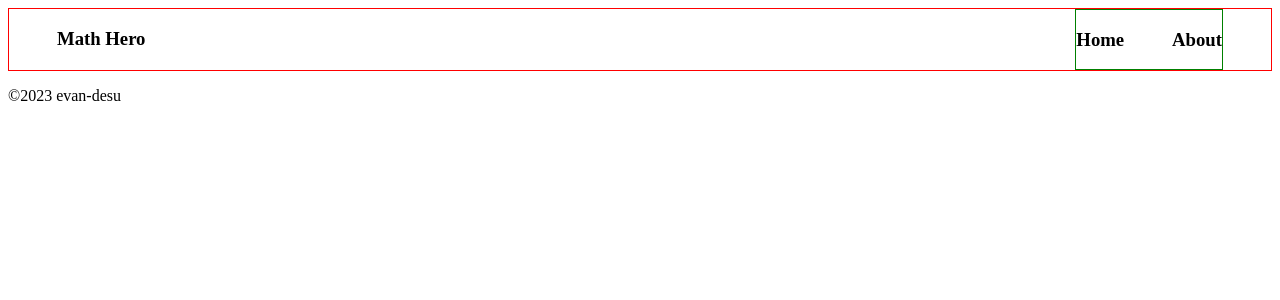
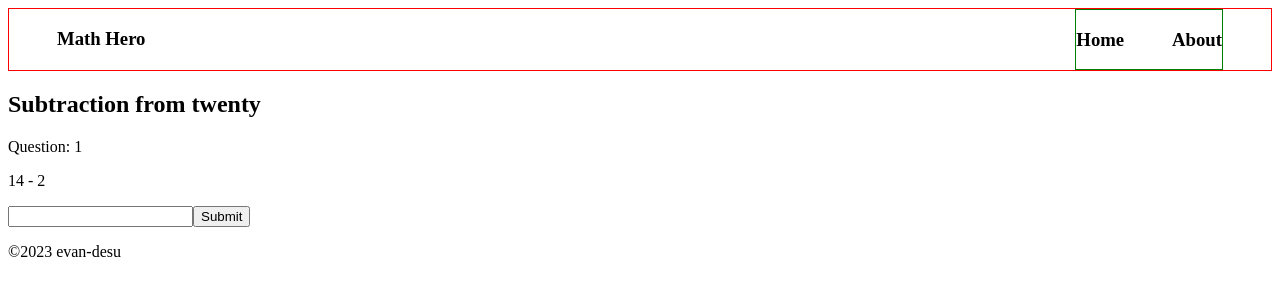
Before and after one commit to evan-desu/math-hero, a React (Create React App) app: page /subtract-under-20 in a window 1280 px wide. Shown: the top 300 px of the page. Built offline with nearby package versions, Linux system fonts and the light colour scheme.

Commit message:
feat: add function for subtraction numbers under 20

```diff
--- a/src/App.tsx
+++ b/src/App.tsx
@@ -12,8 +12,9 @@ import GradeSix from './GradeSix/GradeSix';
 import AdditionTen from './Quizzes/AdditionTen';
 import AdditionTwenty from './Quizzes/AdditionTwenty';
 import SubtractionTen from './Quizzes/SubtractionTen';
-
-
+import SubtractionTwenty from './Quizzes/SubtractionTwenty';
+import CountingTen from './Quizzes/CountingTen';
+import CountingTwenty from './Quizzes/CountingTwenty';
 
 function App() {
 
@@ -32,6 +33,9 @@ function App() {
           <Route path='/add-to-10' element={ <AdditionTen /> }/>
           <Route path='/add-to-20' element={ <AdditionTwenty /> }/>
           <Route path='/subtract-under-10' element={ <SubtractionTen /> }/>
+          <Route path='/subtract-under-20' element={ <SubtractionTwenty /> }/>
+          <Route path='/count-to-10' element={ <CountingTen /> }/>
+          <Route path='/count-to-20' element={ <CountingTwenty /> }/>
         </Routes>
         <Footer />
       </div>
--- a/src/GradeOne/GradeOne.tsx
+++ b/src/GradeOne/GradeOne.tsx
@@ -1,11 +1,5 @@
 import { useNavigate } from 'react-router-dom'
-import { generateNumber, generateEmoji } from '../MathFunctions'
 import './GradeOne.css'
-
-type QuestionProps = {
-    generateNumber: number
-    generateEmoji: string[]
-}
 
 const GradeOne = () => {
     const navigate = useNavigate();
@@ -20,12 +14,12 @@ const GradeOne = () => {
             <section className="quiz-select-selection">
                 <h2>Select a quiz:</h2>
                 <div className="quiz-button-container">
-                    <button className="quiz-btn">Counting<br></br>to 10</button>
+                    <button onClick={() => handleQuizClick("count-to-10")} className="quiz-btn">Counting<br></br>to 10</button>
                     <button onClick={() => handleQuizClick("add-to-10")} className="quiz-btn">Addition<br></br>to 10</button>
                     <button onClick={() => handleQuizClick("subtract-under-10")} className="quiz-btn">Subtraction<br></br>under 10</button>
-                    <button className="quiz-btn">Counting<br></br>to 20</button>
+                    <button onClick={() => handleQuizClick("count-to-20")}className="quiz-btn">Counting<br></br>to 20</button>
                     <button onClick={() => handleQuizClick("add-to-20")} className="quiz-btn">Addition<br></br>to 20</button>
-                    <button className="quiz-btn">Subtraction<br></br>under 20</button>
+                    <button onClick={() => handleQuizClick("subtract-under-20")} className="quiz-btn">Subtraction<br></br>under 20</button>
                 </div>
             </section>
         </main>
--- a/src/MathFunctions.tsx
+++ b/src/MathFunctions.tsx
@@ -1,5 +1,3 @@
-import { generateKeySync } from "crypto";
-
 export function generateNumber(limit: number = 10) {
     return Math.floor(Math.random() * limit + 1)
 }
@@ -26,6 +24,11 @@ export function generateEmoji() {
     return [emojiName[index], emojiArray[index]]
 }
 
+
+// export function count(items, limit) {
+
+// }
+
 export function add(sumLimit: number) {
     let num1 = generateNumber(sumLimit);
     let num2 = generateNumber(sumLimit);
@@ -47,6 +50,13 @@ export function subtract(numLimit: number) {
         num2 = generateNumber(numLimit);
     }
 
+    if (numLimit > 10) {
+        while (num1 < 11 || num1 < num2) {
+            num1 = generateNumber(numLimit)
+            num2 = generateNumber(numLimit)
+        }
+    }
+
     return {num1, num2, difference: num1 - num2}
 }
 
--- a/src/Quizzes/SubtractionTen.tsx
+++ b/src/Quizzes/SubtractionTen.tsx
@@ -44,8 +44,8 @@ const SubtractionTen = () => {
                             value={userAnswer}
                             onChange={(e) => setUserAnswer(e.target.value)}
                         />
+                        <button type='submit'>Submit</button>
                     </form>
-                    <button type='submit'>Submit</button>
                 </section>
             ) : (
                 <p>Your score: {score}/10</p>
--- a/src/Quizzes/SubtractionTwenty.tsx
+++ b/src/Quizzes/SubtractionTwenty.tsx
@@ -1,6 +1,55 @@
+import { useEffect, useState } from "react";
+import { subtract, checkAnswer } from "../MathFunctions";
+
 const SubtractionTwenty = () => {
+    const [problem, setProblem] = useState({ num1: 0, num2: 0, difference: 0 })
+    const [questionNumber, setQuestionNumber] = useState(1)
+    const [userAnswer, setUserAnswer] = useState('')
+    const [score, setScore] = useState(0)
+    const [isLoading, setIsLoading] = useState(true)
+    const [isFinished, setIsFinished] = useState(false)
+
+    useEffect(() => {
+        setProblem(subtract(20))
+        setIsLoading(false)
+    }, [])
+
+    const handleSubmit = (event: React.FormEvent) => {
+        event.preventDefault()
+
+        if(checkAnswer(parseInt(userAnswer), problem.difference)) {
+            setScore(score + 1)
+        }
+        if(questionNumber < 10) {
+            setQuestionNumber(questionNumber + 1)
+            setProblem(subtract(20))
+        } else {
+            setIsFinished(true)
+        }
+        setUserAnswer('')
+    }
+
     return (
-        <h2>Subtraction from twenty</h2>
+        <>
+            <h2>Subtraction from twenty</h2>
+            {isLoading && <p>Loading...</p>}
+            {!isFinished ? (
+                <section className="question-container">
+                    <p>Question: {questionNumber}</p>
+                    <p>{problem.num1} - {problem.num2}</p>
+                    <form onSubmit={handleSubmit}>
+                        <input
+                            type='number'
+                            value={userAnswer}
+                            onChange={(e) => setUserAnswer(e.target.value)}
+                        />
+                        <button type='submit'>Submit</button>
+                    </form>
+                </section>
+            ) : (
+                <p>Your score: {score}/10</p>
+            )}
+        </>
     );
 }
 
```
